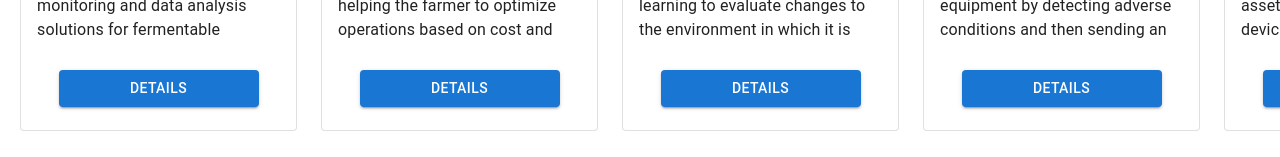
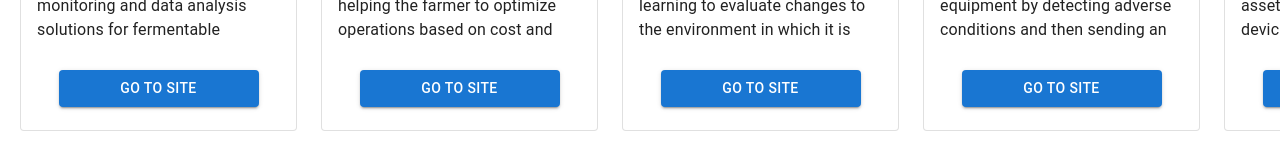
Before and after one commit to hoffay/NW-Marketplace, a React (Create React App) app: page /solutions in a window 1280 px wide. Shown: the part 640-797 px from the top of the page. Built offline with nearby package versions, Linux system fonts and the light colour scheme.

Commit message:
replace vendor modal with original go to site

```diff
--- a/src/Pages/Solutions/Components/VendorCards.js
+++ b/src/Pages/Solutions/Components/VendorCards.js
@@ -48,7 +48,9 @@ function VendorCard({ vendor }) {
                     </div>
                 </CardContent>
                 <CardActions sx={{ justifyContent: "center" }}>
-                    <VendorModal vendor={vendor}/>
+                <Button size="medium" variant="contained" sx={{ width: 200 }} onClick={() => window.open(vendor.Web_Link)}>
+                        Go to Site
+                    </Button>
                 </CardActions>
             </Card>
 
```
